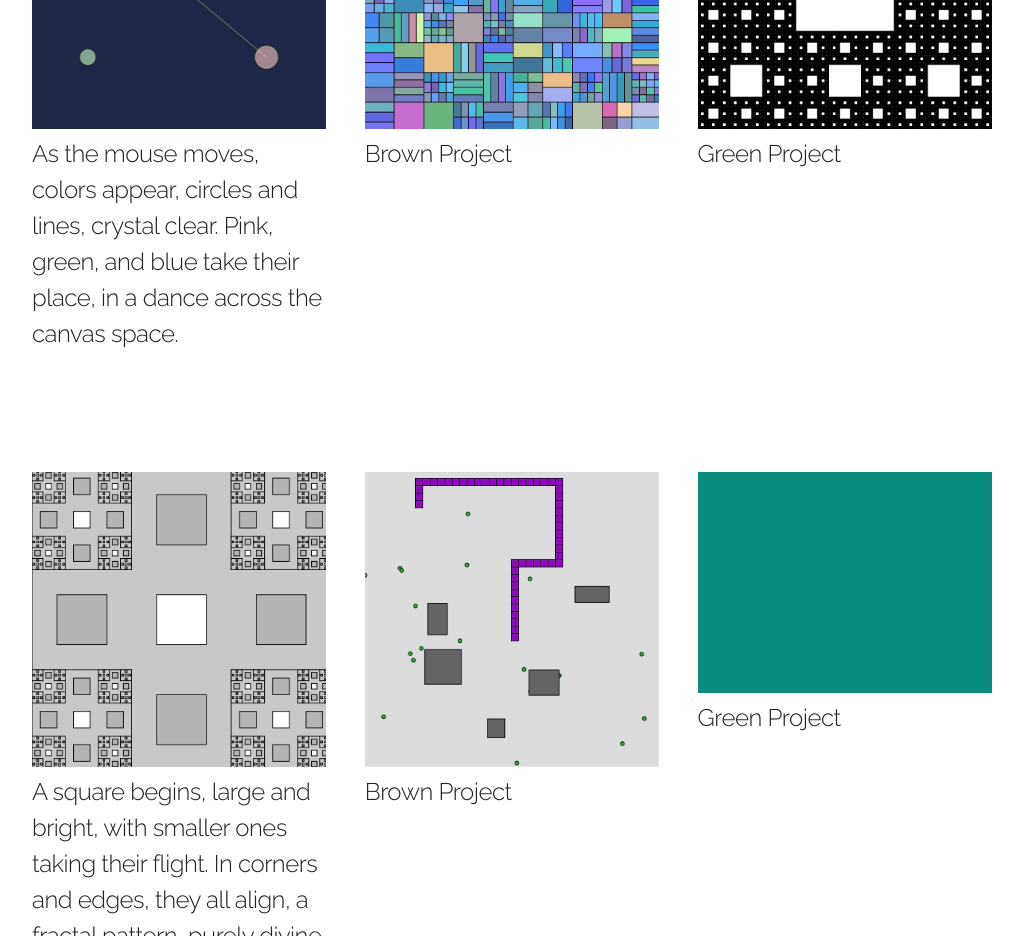
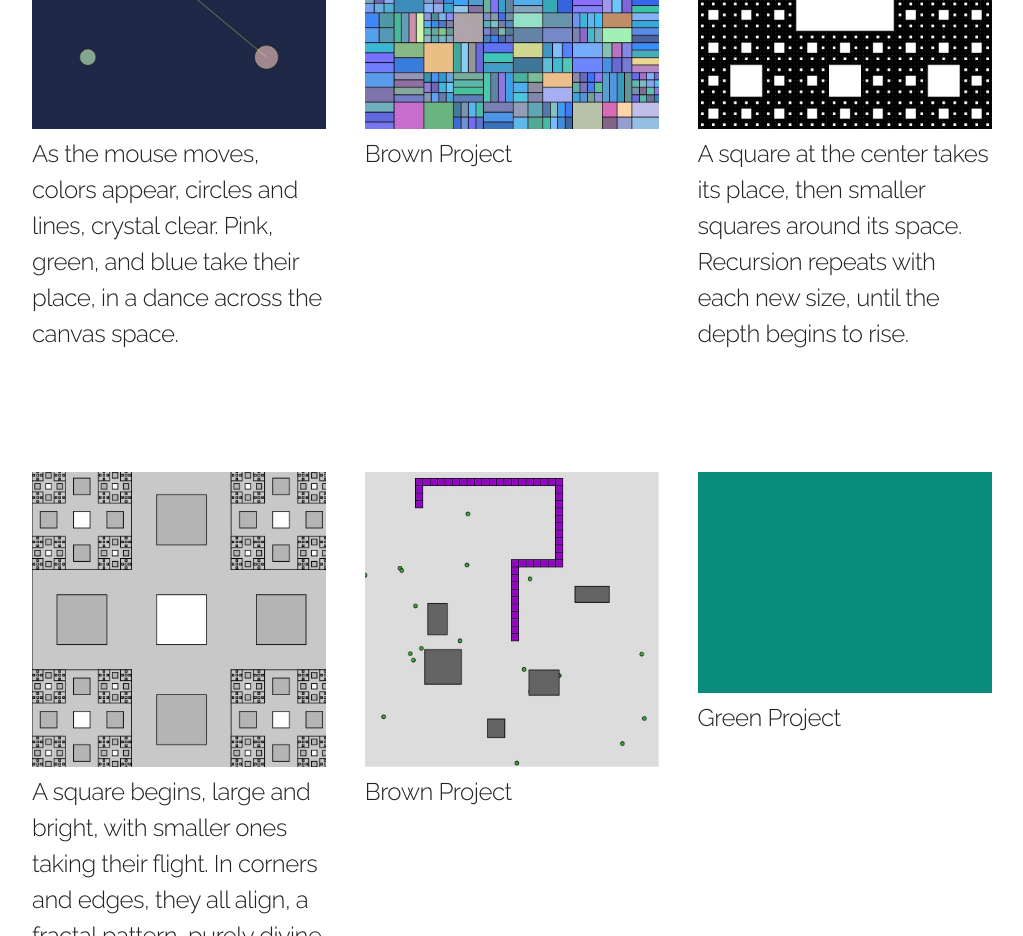
Before and after one commit to despinamasala/website, a plain HTML site: page index.html in a window 1280 px wide. Shown: the part 1240-2176 px from the top of the page, without its empty margins (128-1151 px from the left). Drawn offline with Linux system fonts and the light colour scheme.

Commit message:
Update index.html

```diff
--- a/index.html
+++ b/index.html
@@ -79,7 +79,10 @@ in a dance across the canvas space.</h5>
       </div>
       <div class="four columns">
         <img src="images/6image.jpg" class ="scale-with-grid">
-        <h5>Green Project</h5>
+        <h5>A square at the center takes its place,
+then smaller squares around its space.
+Recursion repeats with each new size,
+until the depth begins to rise.</h5>
       </div>
     </div>
 
```
